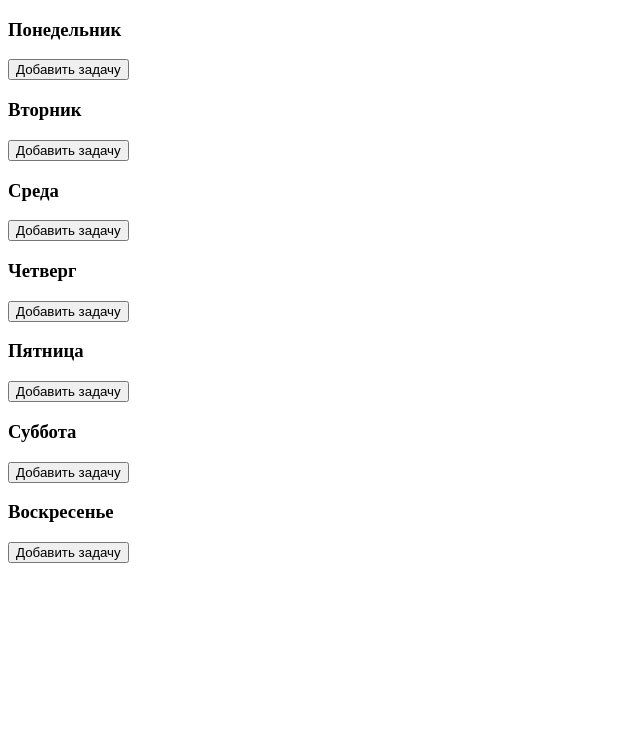
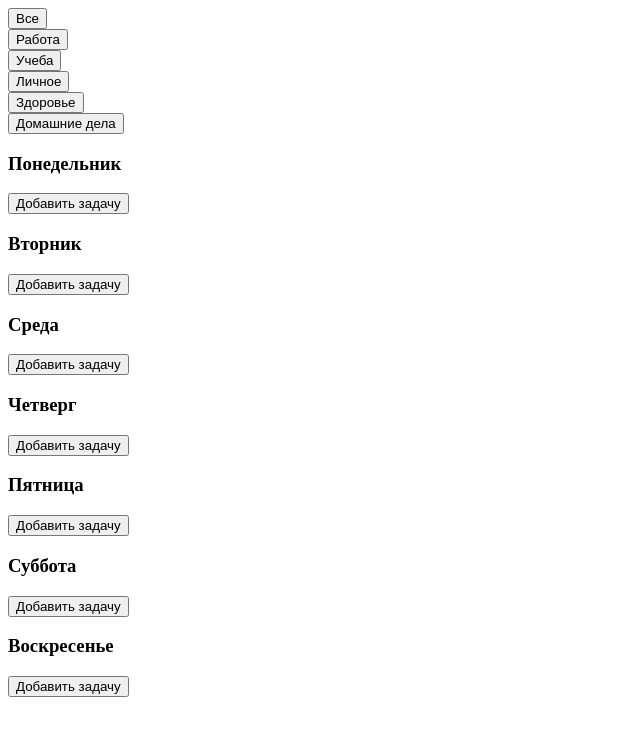
Before and after one commit to deaDKn19ht/Task-Tracker, a Vue app: page / in a window 1280 px wide. Shown: the top 736 px of the page, without its empty margins (0-640 px from the left). Built offline with nearby package versions, Linux system fonts and the light colour scheme.

Commit message:
added_filtering_by_category

```diff
--- a/src/components/DayColumn.vue
+++ b/src/components/DayColumn.vue
@@ -30,7 +30,9 @@
     });
     const localTasks = ref([])
 
-    const loadTasksForDay = () => {localTasks.value = taskStore.tasksList.filter(task => task.day === props.day)}
+    const loadTasksForDay = () => {
+  localTasks.value = taskStore.filteredTasks.filter(task => task.day === props.day);
+};
 
     onMounted(() => {
         loadTasksForDay();
@@ -38,9 +40,13 @@
 
     const showForm = ref(false);
 
-    watch(() => taskStore.tasksList, () => {
-  loadTasksForDay()
-}, { deep: true })
+    watch(
+  () => taskStore.filteredTasks,
+  () => {
+    loadTasksForDay();
+  },
+  { deep: true }
+);
 
    const onChange = (evt) => {
   const { added } = evt
--- a/src/components/Header.vue
+++ b/src/components/Header.vue
@@ -1,11 +1,21 @@
 <template>
     <div>
-
+        <Button @click="setCategoryFilter('')" :btn_name="'Все'" :class="{active: selectedCategory===''}" />
+        <Button v-for="category in taskStore.categories" :key="category.value" :btn_name="category.lable"
+        :class="{active: selectedCategory === category.value}" @click="setCategoryFilter(category.value)" />
     </div>
 </template>
 
 <script setup>
+    import Button from './Button.vue';
+    import { useTaskStore } from '../stores/taskStore';
+    import { computed } from 'vue';
 
+    const taskStore = useTaskStore()
+    const selectedCategory = computed(() => taskStore.selectedCategory)
+    const setCategoryFilter = (category) => {
+        taskStore.setCategoryFilter(category)
+    }
 </script>
 
 <style lang="scss" scoped>
--- a/src/stores/taskStore.js
+++ b/src/stores/taskStore.js
@@ -12,6 +12,24 @@ export const useTaskStore = defineStore('TaskStore', () => {
         day: '',
     })
     const days = ['Понедельник','Вторник','Среда','Четверг','Пятница','Суббота','Воскресенье']
+    const categories = [
+        {value: 'work', lable: 'Работа'},
+        {value: 'studies', lable: 'Учеба'},
+        {value: 'personal', lable: 'Личное'},
+        {value: 'health', lable: 'Здоровье'},
+        {value: 'housework', lable: 'Домашние дела'},
+    ]
+    const selectedCategory = ref('')
+
+    const filteredTasks = computed(() => {
+        if(!selectedCategory.value) {
+            return tasksList.value
+        }
+        return tasksList.value.filter(task => task.category === selectedCategory.value)
+    })
+    const setCategoryFilter = (category) => {
+        selectedCategory.value = category
+    }
 
     const tasksList = ref(localStorageStore.loadTasks())
 
@@ -52,14 +70,18 @@ export const useTaskStore = defineStore('TaskStore', () => {
         }
     }
 
+
     return {
         task,
         days,
         tasksList,
+        categories,
+        filteredTasks,
         tasksForDay,
         addTask,
         updateTaskDay,
         deleteTask,
         editTask,
+        setCategoryFilter,
     }
 })
```
